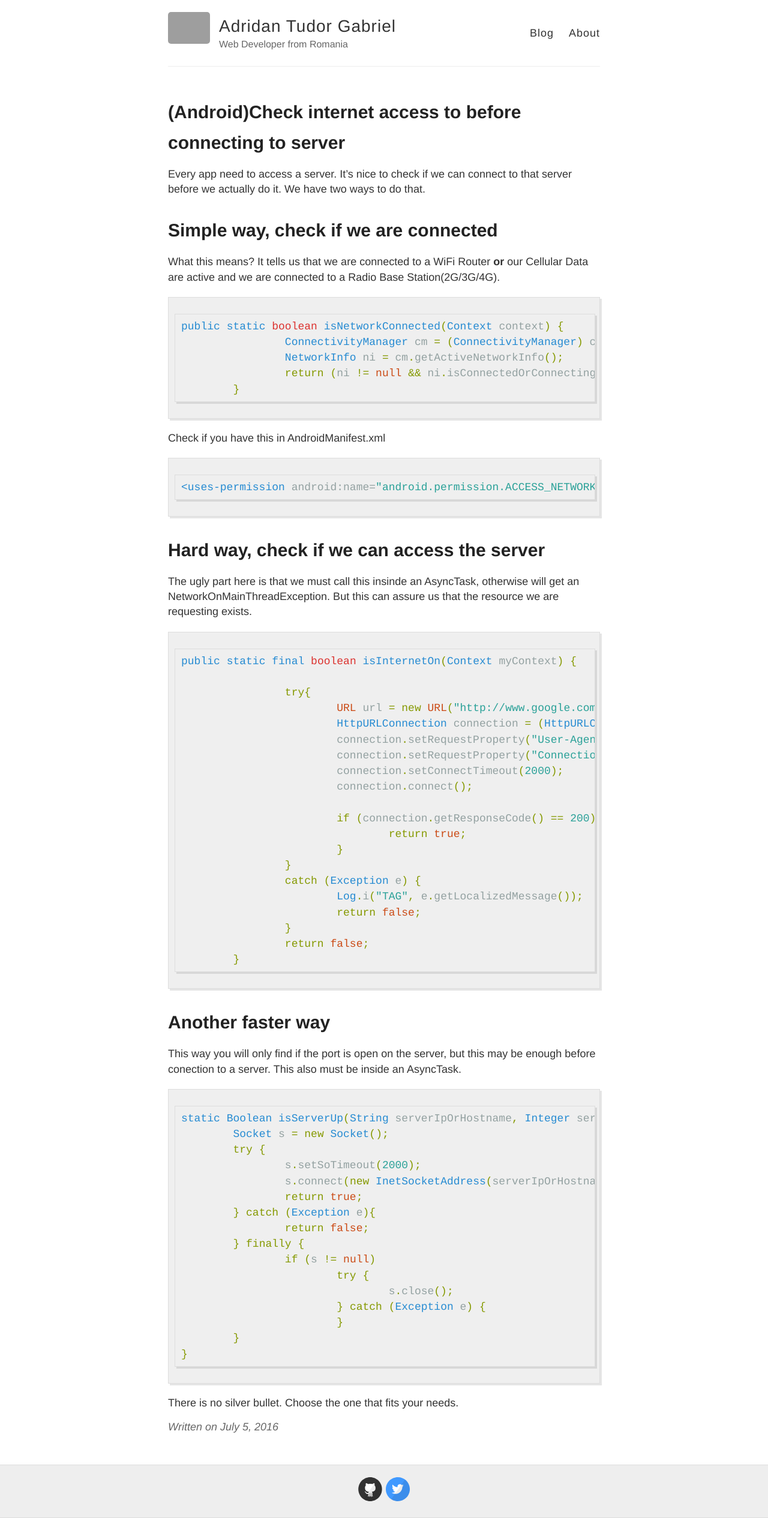
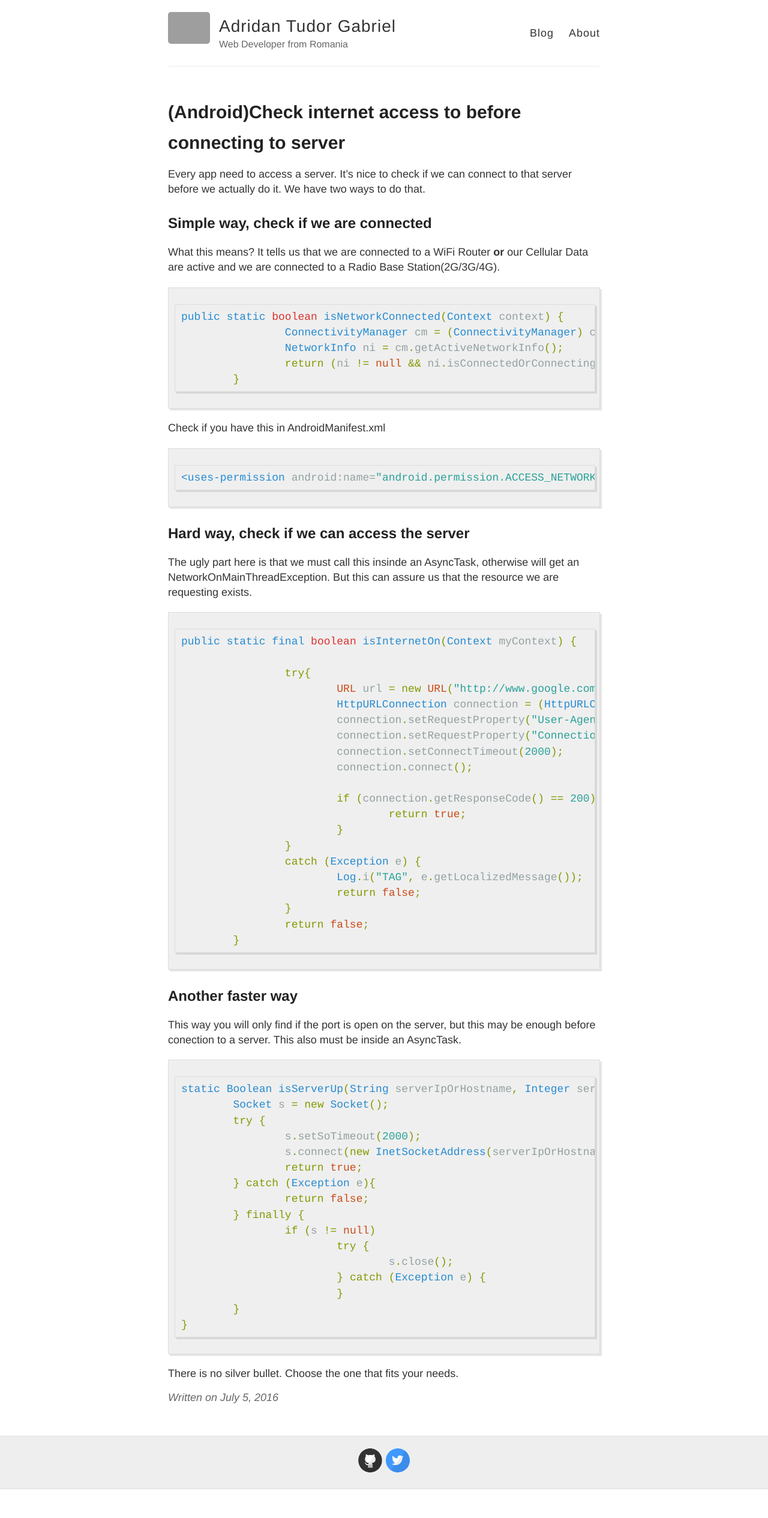
Before and after one commit to tudoradridan/tudoradridan.github.io, a Jekyll site: the page built from _posts/2016-7-5-Android-check-connectivity.md, in a window 1280 px wide. Shown: the whole page at 60% size. Built offline with Jekyll 4.4.1, drawn with Linux system fonts in a browser that asks for light colours; after the commit the page ends 2482 px from its top, so only the background shows below that; grey boxes are pictures that could not be loaded.

````diff
--- a/_posts/2016-7-5-Android-check-connectivity.md
+++ b/_posts/2016-7-5-Android-check-connectivity.md
@@ -5,7 +5,7 @@ title: (Android)Check internet access to before connecting to server
 Every app need to access a server. It's nice to check if we can connect to that server before we actually do it.
 We have two ways to do that.
 
-# Simple way, check if we are connected
+## Simple way, check if we are connected
 
 What this means? It tells us that we are connected to a WiFi Router **or** our Cellular Data are active and we are connected to a Radio Base Station(2G/3G/4G).
 
@@ -22,7 +22,7 @@ Check if you have this in AndroidManifest.xml
 <uses-permission android:name="android.permission.ACCESS_NETWORK_STATE" />
 ```
 
-# Hard way, check if we can access the server
+## Hard way, check if we can access the server
 
 The ugly part here is that we must call this insinde an AsyncTask, otherwise will get an NetworkOnMainThreadException. But this can assure us that the resource we are requesting exists.
 
@@ -49,7 +49,7 @@ public static final boolean isInternetOn(Context myContext) {
 	}
 ```
 
-# Another faster way
+## Another faster way
 
 This way you will only find if the port is open on the server, but this may be enough before conection to a server. This also must be inside an AsyncTask.
 
````
